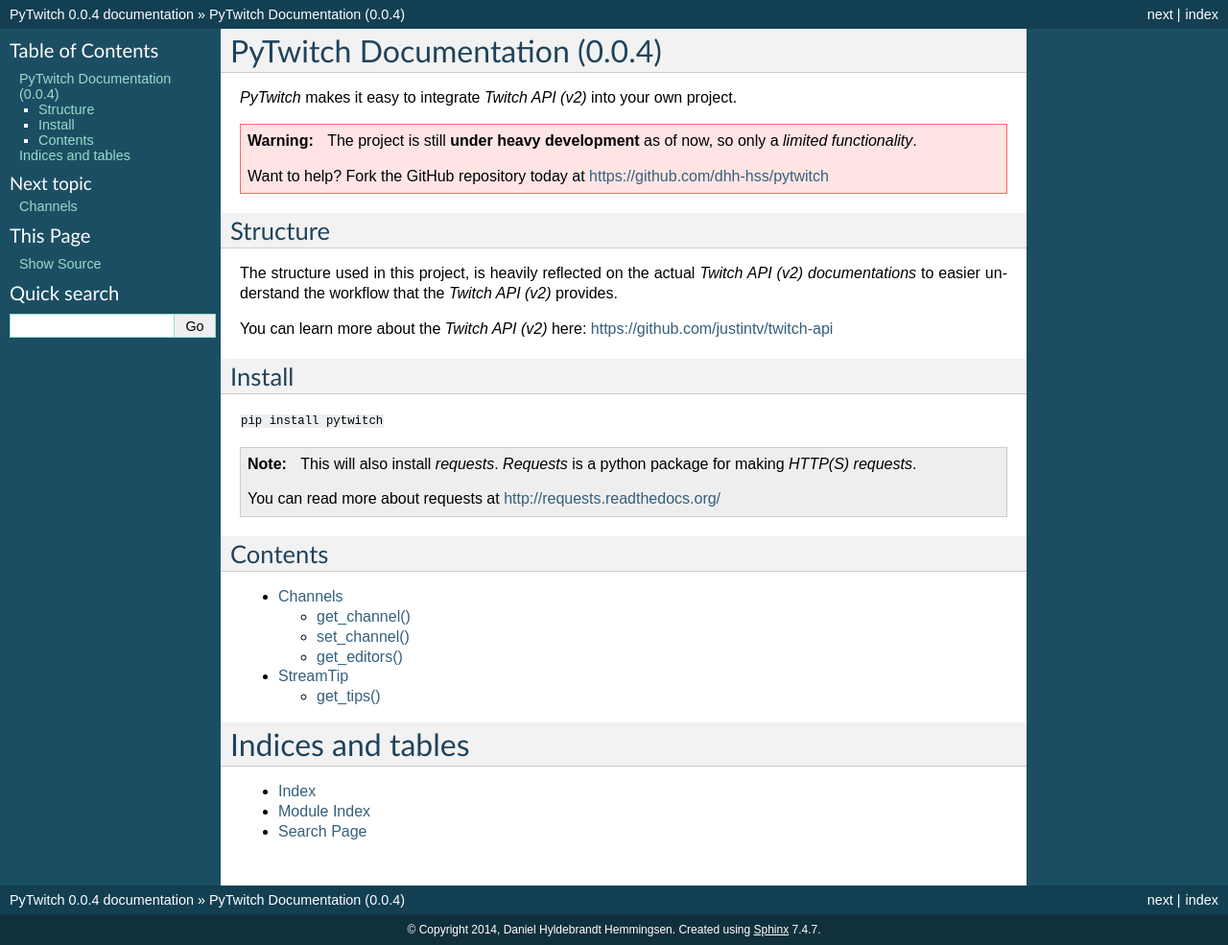
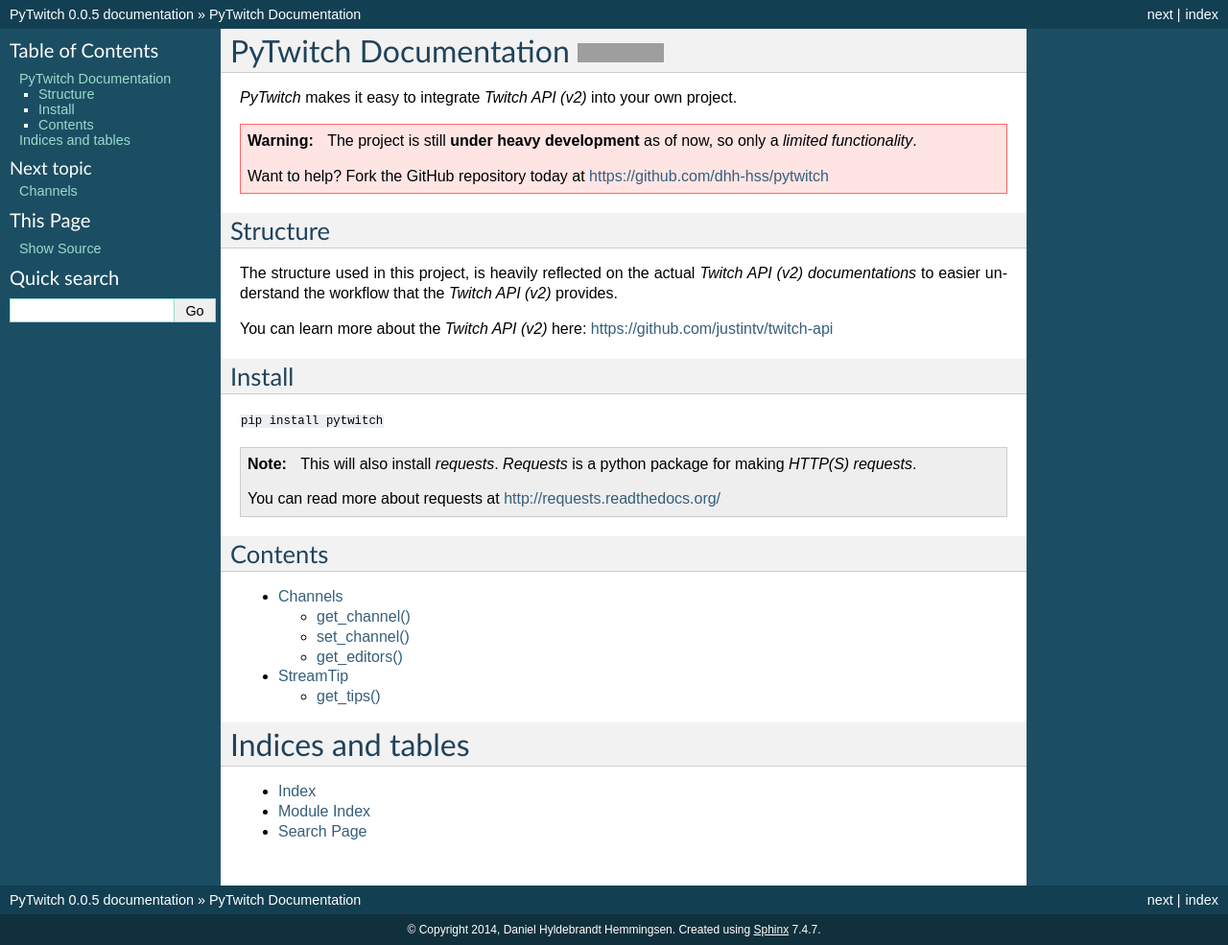
Before and after one commit to CAISC/pytwitch, a Sphinx documentation site: the page built from docs/source/index.rst, in a window 1280 px wide. Shown: the whole page at 96% size. Built offline with Sphinx 7.4.7, drawn with Linux system fonts in a browser that asks for light colours; grey boxes are pictures that could not be loaded.

Commit message:
Updating docs

```diff
--- a/docs/source/conf.py
+++ b/docs/source/conf.py
@@ -54,9 +54,9 @@
 # built documents.
 #
 # The short X.Y version.
-version = '0.0.4'
+version = '0.0.5'
 # The full version, including alpha/beta/rc tags.
-release = '0.0.4'
+release = '0.0.5'
 
 # The language for content autogenerated by Sphinx. Refer to documentation
 # for a list of supported languages.
--- a/docs/source/index.rst
+++ b/docs/source/index.rst
@@ -1,5 +1,5 @@
-PyTwitch Documentation (0.0.4)
-==============================
+PyTwitch Documentation |version_pypi|
+=====================================
 
 *PyTwitch* makes it easy to integrate *Twitch API (v2)* into your own project.
 
```
Also changed, not shown: other parts of docs/source/index.rst (+4 -0 lines).
